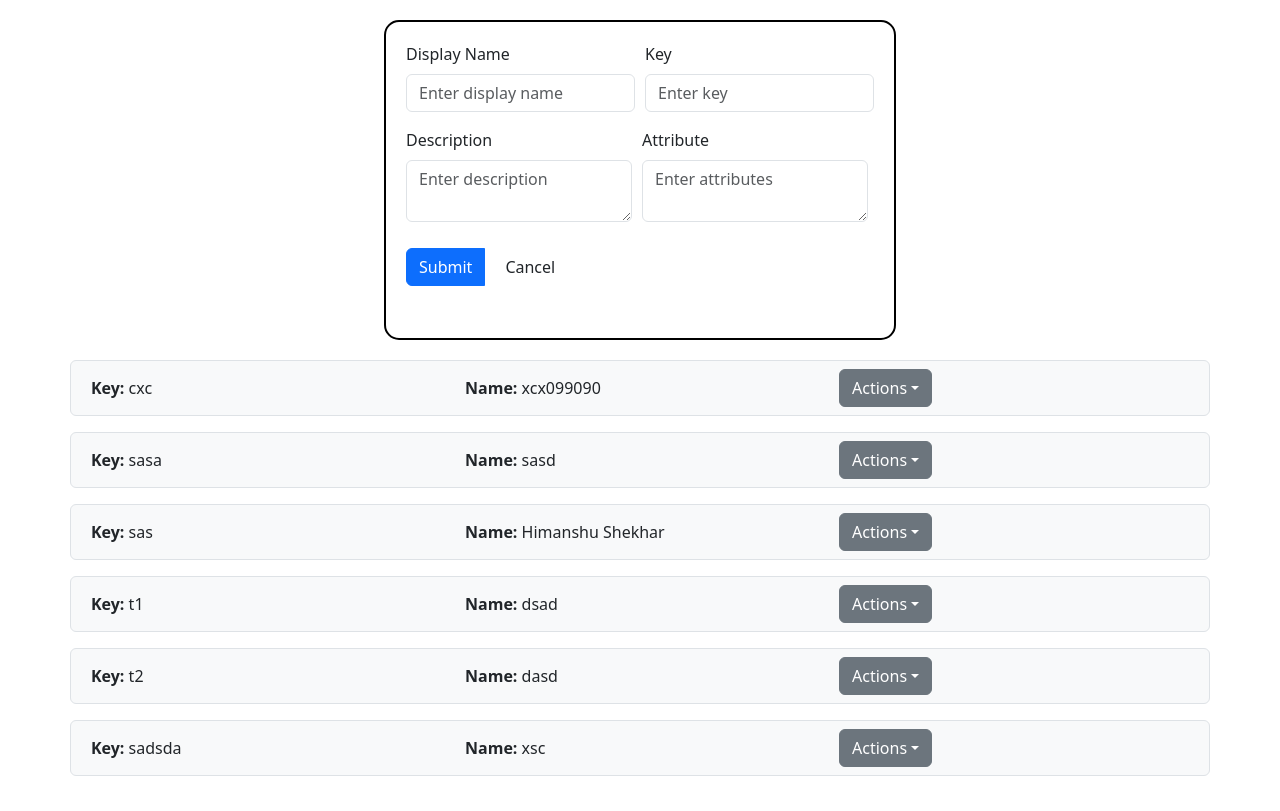
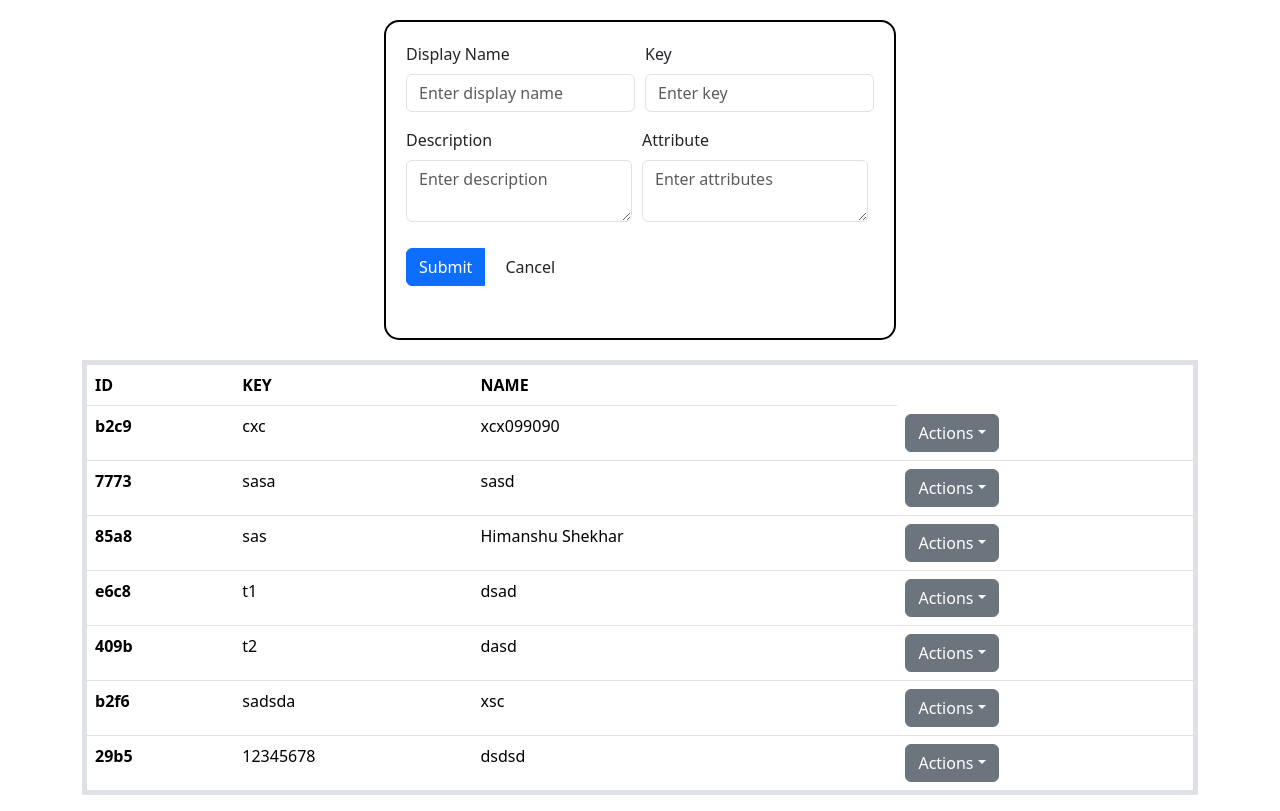
Before and after one commit to shekharh433titan/Todo_list, a React (Vite) app in the folder my-app-v/: page / in a window 1280 px wide. Built offline with nearby package versions, Linux system fonts and the light colour scheme; data requests are answered from the project's data file.

Commit message:
add card view for todo item and remove some error

```diff
--- a/my-app-v/src/App.css
+++ b/my-app-v/src/App.css
@@ -43,6 +43,10 @@ body {
   border: 2px solid red;
 }
 
-.todo-details {
+.todo-view-card {
   display: none;
 }
+
+.todo-lists-table {
+  border: 5px solid gray;
+}
--- a/my-app-v/src/components/TodoItemView.jsx
+++ b/my-app-v/src/components/TodoItemView.jsx
@@ -0,0 +1,25 @@
+import React from "react";
+import useTodoLogic from "../logic/useTodoLogic";
+
+function TodoItemView() {
+    const {
+        viewTodoItem,
+        closeViewTodoComp
+    } = useTodoLogic();
+
+    return (
+        <div id="todo-item-view-id" className="todo-view-card container mt-3">
+            <div className="card">
+                <div className="card-body">
+                    <h5 className="card-title"> <strong> Name: </strong> {viewTodoItem.displayName}</h5>
+                    <h6 className="card-title"> <strong> Key: </strong> {viewTodoItem.key}</h6>
+                    <p className="card-text"><strong>Description:</strong> {viewTodoItem.description}</p>
+                    <p className="card-text"><strong>Attribute:</strong> {viewTodoItem.attribute}</p>
+                    <a onClick={() => closeViewTodoComp()} className="btn btn-outline-danger">X</a>
+                </div>
+            </div>
+        </div>
+    );
+};
+
+export default TodoItemView;
--- a/my-app-v/src/components/TodoItems.jsx
+++ b/my-app-v/src/components/TodoItems.jsx
@@ -7,41 +7,27 @@ function TodoItems() {
     todos,
     deleteTodoFun,
     handleEdit,
+    viewTodo
   } = useTodoLogic();
-
-
-  const onView = (todo) => {
-    console.log("Viewing:", todo);
-    //toggleDetails(todo.id);
-  };
-
-  // const toggleDetails = (id) => {
-  //     console.log("test incomplete");
-  // }
-
-  // if (todos.length === 0) {
-  //   return (
-  //     <div className="container mt-3">
-  //       <div className="row align-items-center mb-3 p-2 border rounded bg-light">No todos</div>
-  //     </div>
-  //   )
-  // }
 
   return (
     <>
       <div className="container mt-3">
-        {/* Loop through todos and display each item */}
+        <table className="table todo-lists-table">
+          <thead>
+            <tr>
+              <th scope="col">ID</th>
+              <th scope="col">KEY</th>
+              <th scope="col">NAME</th>
+            </tr>
+          </thead>
+          <tbody>
             {todos.map((todo) => (
-          <div key={todo.id}>
-            <div
-              className="row align-items-center mb-3 p-2 border rounded bg-light"
-            >
-              <div className="col">
-                <strong>Key:</strong> {todo.key}
-              </div>
-              <div className="col">
-                <strong>Name:</strong> {todo.displayName}
-              </div>
+              <tr key={todo.id}>
+                <th scope="row">{todo.id}</th>
+                <td>{todo.key}</td>
+                <td>{todo.displayName}</td>
+                <td>
                   <div className="col dropdown">
                     <button
                       className="btn btn-secondary dropdown-toggle"
@@ -55,7 +41,7 @@ function TodoItems() {
                       <li>
                         <button
                           className="dropdown-item"
-                      onClick={() => onView(todo)}
+                          onClick={() => viewTodo(todo)}
                         >
                           View
                         </button>
@@ -78,29 +64,12 @@ function TodoItems() {
                       </li>
                     </ul>
                   </div>
+                </td>
+              </tr>
+            ))}
+          </tbody>
+        </table>
       </div>
-
-            {/* show todo item */}
-            {/* <div id={todo.id} className="todo-details">
-              < div className="todo-details row align-items-center mb-3 p-2 border rounded bg-success-subtle" >
-                <div className="col-md-10">
-                  <strong>Description:</strong> {todo.description}
-                </div>
-                <div className="col-md-10">
-                  <strong>Attribute:</strong> {todo.attribute}
-                </div>
-                <div className="col-md-2 text-end">
-                  <button
-                    className="btn btn-danger btn-sm"
-                    type="button"
-                    onClick={() => toggleDetails(todo.id)}>✖</button>
-                </div>
-              </div>
-            </div> */}
-          </div>
-        ))}
-      </div >
-
     </>
   );
 }
--- a/my-app-v/src/components/todo.jsx
+++ b/my-app-v/src/components/todo.jsx
@@ -3,6 +3,7 @@ import { QueryClient, QueryClientProvider, useQuery, useMutation } from "@tansta
 
 import TodoForm from "./TodoForm.jsx";
 import TodoItems from "./TodoItems.jsx"
+import TodoItemView from "./TodoItemView.jsx";
 
 
 function Todo() {
@@ -11,9 +12,12 @@ function Todo() {
       {/* Show todo form */}
       <TodoForm></TodoForm>
 
+      <TodoItemView></TodoItemView>
+
       {/* To show all todos */}
       {/* handleEditInApp={handleEdit} handleDeleteInApp={handleDelete} */}
       <TodoItems></TodoItems>
+
     </>
   );
 }
--- a/my-app-v/src/jsonDB/db.json
+++ b/my-app-v/src/jsonDB/db.json
@@ -47,6 +47,14 @@
       "description": "dsd",
       "attribute": "dada",
       "completed": false
+    },
+    {
+      "id": "29b5",
+      "key": "12345678",
+      "displayName": "dsdsd",
+      "description": "234567",
+      "attribute": "234567",
+      "completed": false
     }
   ]
 }
--- a/my-app-v/src/logic/useTodoLogic.jsx
+++ b/my-app-v/src/logic/useTodoLogic.jsx
@@ -11,17 +11,21 @@ import MyQueryClient from "./MyQueryClient";
 const TodoContext = createContext();
 
 export const TodoProvider = ({ children }) => {
-    const queryClient = MyQueryClient();
 
-    const [formData, setFormData] = useState({
+    const emptyTodo = {
         displayName: "",
         key: "",
         description: "",
         attribute: "",
-    });
+    }
+
+    const queryClient = MyQueryClient();
+
+    const [formData, setFormData] = useState(emptyTodo);
 
     const [buttonLabel, setButtonLabel] = useState("Submit");
     const [editingTodo, setEditingTodo] = useState(null);
+    const [viewTodoItem, setViewTodoItem] = useState(emptyTodo);
 
     const { data: todos = [], isLoading, error } = useQuery({
         queryKey: ["todos"],
@@ -78,12 +82,7 @@ export const TodoProvider = ({ children }) => {
                 attribute: formData.attribute,
                 completed: false,
             });
-            setFormData({
-                key: "",
-                displayName: "",
-                description: "",
-                attribute: "",
-            });
+            setFormData(emptyTodo);
         }
     };
 
@@ -101,12 +100,7 @@ export const TodoProvider = ({ children }) => {
             });
             setEditingTodo(null);
             setButtonLabel("Submit");
-            setFormData({
-                key: "",
-                displayName: "",
-                description: "",
-                attribute: "",
-            });
+            setFormData(emptyTodo);
         } else {
             handleSubmit(e);
         }
@@ -115,13 +109,24 @@ export const TodoProvider = ({ children }) => {
     const handelCancelClick = () => {
         setEditingTodo(null);
         setButtonLabel("Submit");
-        setFormData({
-            key: "",
-            displayName: "",
-            description: "",
-            attribute: "",
-        });
+        setFormData(emptyTodo);
     };
+
+    const viewTodo = (todo) => {
+        console.log(todo);
+        setViewTodoItem(todo);
+        const detailsDiv = document.getElementById("todo-item-view-id");
+        detailsDiv.style.display = "block"; // Show details
+    };
+
+    const closeViewTodoComp = () => {
+        // console.log(todo);
+        setViewTodoItem(emptyTodo);
+        const detailsDiv = document.getElementById("todo-item-view-id");
+        detailsDiv.style.display = "none"; // Show details
+    };
+
+
 
     return (
         <TodoContext.Provider
@@ -140,6 +145,9 @@ export const TodoProvider = ({ children }) => {
                 handleSubmitUpdateClick,
                 handelCancelClick,
                 handleEdit,
+                viewTodo,
+                viewTodoItem,
+                closeViewTodoComp
             }}
         >
             {children}
```
Lines whose indentation alone changed are shown as unchanged.
